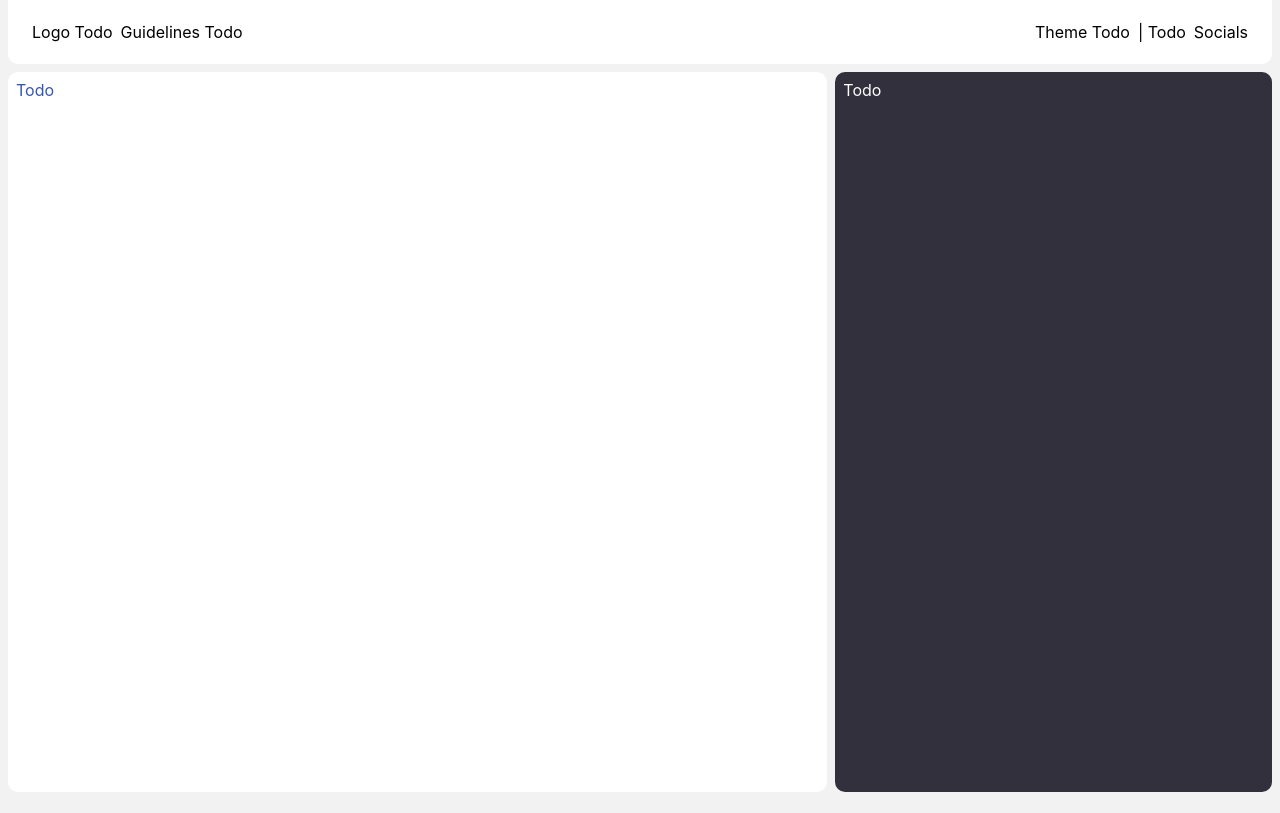
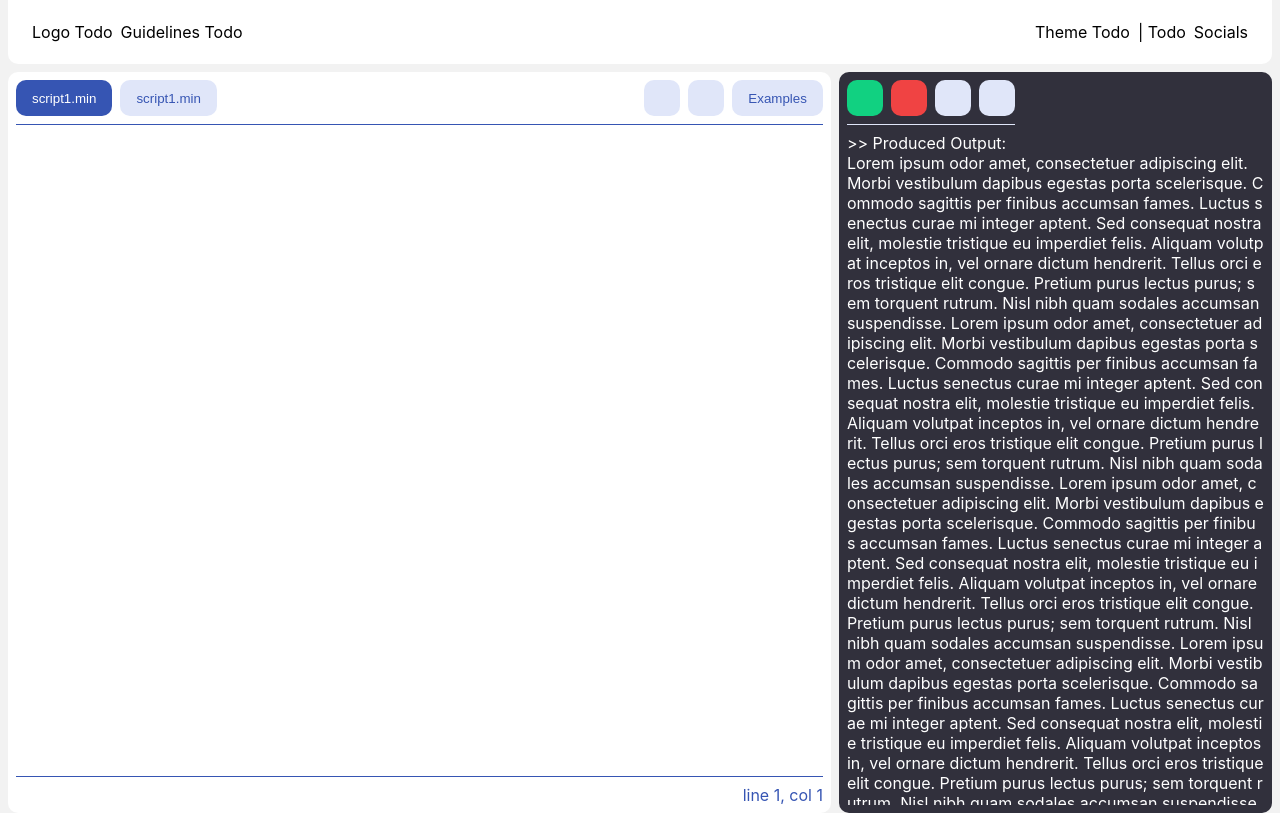
Before and after one commit to KalenskyyAlex/omni-com, a React (Create React App) app: page /sandbox in a window 1280 px wide. Built offline with nearby package versions, Linux system fonts and the light colour scheme.

Commit message:
code editor basic elements added

```diff
--- a/src/Sandbox.tsx
+++ /dev/null
@@ -1,29 +0,0 @@
-import './index.css';
-
-function Sandbox() {
-    return (
-        <div className="vertical-group">
-            <nav>
-                <div className="horizontal-group">
-                    <div>Logo Todo</div>
-                    <div>Guidelines Todo</div>
-                </div>
-                <div className="horizontal-group">
-                    <div>Theme Todo</div>
-                    <div>| Todo</div>
-                    <div>Socials</div>
-                </div>
-            </nav>
-            <div className="editor-container">
-                <div className="code-space">
-                    Todo
-                </div>
-                <div className="terminal">
-                    Todo
-                </div>
-            </div>
-        </div>
-    );
-}
-
-export default Sandbox;
--- /dev/null
+++ b/src/Sandbox/Sandbox.css
@@ -0,0 +1,85 @@
+.editor-container {
+    flex-grow: 1;
+    display: flex;
+    margin: 8px;
+    justify-content: space-between;
+    gap: 8px;
+}
+
+.code-space {
+    display: flex;
+    flex-direction: column;
+    justify-content: space-between;
+    padding: 8px;
+    border-radius: 10px;
+    flex-grow: 2;
+    background-color: var(--code-background);
+    color: var(--code-text-secondary);
+}
+
+.terminal {
+    display: flex;
+    padding: 8px;
+    border-radius: 10px;
+    min-width: 33%;
+    max-width: 33%;
+    min-height: 33%;
+    background-color: var(--terminal-background);
+    color: var(--code-text-primary);
+}
+
+.red {
+    background-color: var(--terminal-red);
+}
+
+.green {
+    background-color: var(--terminal-green);
+}
+
+.neutral {
+    background-color: var(--terminal-neutral);
+}
+
+.accent {
+    background-color: var(--code-tab-primary);
+}
+
+.terminal-border {
+    border-color: var(--terminal-neutral);
+}
+
+.code-border {
+    border-color: var(--code-outline);
+}
+
+.terminal-outlet-wrapper {
+    margin-top: 8px;
+    flex-grow: 1;
+    max-height: 84vh;
+    width: 100%;
+}
+
+#terminal-outlet {
+    width: 100%;
+    height: 100%;
+    word-break: break-all;
+    word-wrap: break-word;
+    overflow-wrap: break-word;
+    overflow-y: auto;
+    /*padding-right: 80px;*/
+}
+
+@media (max-width: 800px) {
+    .editor-container {
+        flex-direction: column;
+    }
+
+    .terminal-outlet-wrapper {
+        height: 0;
+    }
+
+    .terminal{
+        position: relative;
+        min-width: 98% !important;
+    }
+}
--- /dev/null
+++ b/src/Sandbox/Sandbox.tsx
@@ -0,0 +1,60 @@
+import '../index.css';
+import './Sandbox.css';
+
+function Sandbox() {
+    return (
+        <div className="vertical-group">
+            <nav>
+                <div className="horizontal-group">
+                    <div>Logo Todo</div>
+                    <div>Guidelines Todo</div>
+                </div>
+                <div className="horizontal-group">
+                    <div>Theme Todo</div>
+                    <div>| Todo</div>
+                    <div>Socials</div>
+                </div>
+            </nav>
+            <div className="editor-container">
+                <div className="code-space">
+                    <div className="horizontal-group underline-group code-border">
+                        <div className="horizontal-group">
+                            <button id="examples" className="text-button code-primary-text accent">script1.min</button>
+                            <button id="examples" className="text-button code-secondary-text neutral">script1.min</button>
+                        </div>
+                        <div className="horizontal-group">
+                            <button id="upload" className="icon-button neutral"></button>
+                            <button id="download" className="icon-button neutral"></button>
+                            <button id="examples" className="text-button code-secondary-text neutral">Examples</button>
+                        </div>
+                    </div>
+                    <div className="horizontal-group overline-group code-border" style={{
+                        justifyContent: "flex-end"
+                    }}>
+                        <text className="code-secondary-text">line 1, col 1</text>
+                    </div>
+                </div>
+                <div className="terminal vertical-group dont-stretch">
+                    <div className="horizontal-group underline-group terminal-border">
+                        <button id="run" className="icon-button green"></button>
+                        <button id="stop" className="icon-button red"></button>
+                        <button id="stree" className="icon-button neutral"></button>
+                        <button id="tokens" className="icon-button neutral"></button>
+                    </div>
+                    <div className="terminal-outlet-wrapper">
+                        <div id="terminal-outlet">
+                            &gt;&gt; Produced Output: <br/>
+                            Lorem ipsum odor amet, consectetuer adipiscing elit. Morbi vestibulum dapibus egestas porta scelerisque. Commodo sagittis per finibus accumsan fames. Luctus senectus curae mi integer aptent. Sed consequat nostra elit, molestie tristique eu imperdiet felis. Aliquam volutpat inceptos in, vel ornare dictum hendrerit. Tellus orci eros tristique elit congue. Pretium purus lectus purus; sem torquent rutrum. Nisl nibh quam sodales accumsan suspendisse.
+                            Lorem ipsum odor amet, consectetuer adipiscing elit. Morbi vestibulum dapibus egestas porta scelerisque. Commodo sagittis per finibus accumsan fames. Luctus senectus curae mi integer aptent. Sed consequat nostra elit, molestie tristique eu imperdiet felis. Aliquam volutpat inceptos in, vel ornare dictum hendrerit. Tellus orci eros tristique elit congue. Pretium purus lectus purus; sem torquent rutrum. Nisl nibh quam sodales accumsan suspendisse.
+                            Lorem ipsum odor amet, consectetuer adipiscing elit. Morbi vestibulum dapibus egestas porta scelerisque. Commodo sagittis per finibus accumsan fames. Luctus senectus curae mi integer aptent. Sed consequat nostra elit, molestie tristique eu imperdiet felis. Aliquam volutpat inceptos in, vel ornare dictum hendrerit. Tellus orci eros tristique elit congue. Pretium purus lectus purus; sem torquent rutrum. Nisl nibh quam sodales accumsan suspendisse.
+                            Lorem ipsum odor amet, consectetuer adipiscing elit. Morbi vestibulum dapibus egestas porta scelerisque. Commodo sagittis per finibus accumsan fames. Luctus senectus curae mi integer aptent. Sed consequat nostra elit, molestie tristique eu imperdiet felis. Aliquam volutpat inceptos in, vel ornare dictum hendrerit. Tellus orci eros tristique elit congue. Pretium purus lectus purus; sem torquent rutrum. Nisl nibh quam sodales accumsan suspendisse.
+                            Lorem ipsum odor amet, consectetuer adipiscing elit. Morbi vestibulum dapibus egestas porta scelerisque. Commodo sagittis per finibus accumsan fames. Luctus senectus curae mi integer aptent. Sed consequat nostra elit, molestie tristique eu imperdiet felis. Aliquam volutpat inceptos in, vel ornare dictum hendrerit. Tellus orci eros tristique elit congue. Pretium purus lectus purus; sem torquent rutrum. Nisl nibh quam sodales accumsan suspendisse.
+                        </div>
+                    </div>
+                </div>
+            </div>
+        </div>
+    );
+}
+
+export default Sandbox;
--- a/src/index.css
+++ b/src/index.css
@@ -1,10 +1,10 @@
-html{
+html {
     --terminal-green: #11D181;
     --terminal-red: #F04343;
     --terminal-neutral: #E0E6F9;
     --terminal-accent: #3655B3;
     --terminal-background: #31303C;
-  --terminal-text-normal: #E0E6F9;
+    --terminal-text-primary: #E0E6F9;
 
     --code-keyword: #3655B3;
     --code-library: #3655B3;
@@ -16,17 +16,24 @@ html{
     height: 100%;
 }
 
-#root{
+#root {
     height: 100%;
 }
 
-#root > *{
+#root > * {
     height: 100%;
 }
 
 code {
     font-family: source-code-pro, Menlo, Monaco, Consolas, 'Courier New',
     monospace;
+}
+
+button {
+    cursor: pointer;
+    outline: none;
+    border: none;
+    border-radius: 10px;
 }
 
 [theme="dark"] {
@@ -56,6 +63,7 @@ code {
     --code-tab-secondary: #D3DEFF;
     --text-primary: #3655B3;
     --background: #F2F2F2;
+
     --logo-primary: #3655B3;
     --logo-secondary: #D3DEFF;
     --logo-tertiary: #FFFFFF;
@@ -90,7 +98,7 @@ nav > div {
     display: inline-block;
 }
 
-.horizontal-group{
+.horizontal-group {
     display: flex;
     justify-content: space-between;
     gap: 8px;
@@ -102,32 +110,42 @@ nav > div {
     justify-content: space-between;
 }
 
-.editor-container{
-  flex-grow: 1;
-  display: flex;
-  margin: 8px;
-  justify-content: space-between;
-  gap: 8px;
+.dont-stretch {
+    align-items: flex-start;
 }
 
-@media (max-width: 800px){
-  .editor-container {
-    flex-direction: column;
-  }
+.icon-button {
+    width: 36px;
+    height: 36px;
 }
 
-.code-space{
-  padding: 8px;
-  border-radius: 10px;
-  flex-grow: 2;
-  background-color: var(--code-background);
+.underline-group {
+    padding-bottom: 8px;
+    border-bottom: 1px solid;
+}
+
+.overline-group {
+    padding-top: 8px;
+    border-top: 1px solid;
+}
+
+.text-button {
+    padding: 0 16px 0 16px;
+    text-align: center;
+}
+
+.primary-text {
+    color: var(--text-primary);
+}
+
+.code-secondary-text {
     color: var(--code-text-secondary);
 }
 
-.terminal{
-  padding: 8px;
-  border-radius: 10px;
-  flex-grow: 1;
-  background-color: var(--terminal-background);
+.code-primary-text {
     color: var(--code-text-primary);
 }
+
+.terminal-primary-text {
+    color: var(--terminal-text-primary);
+}
--- a/src/index.tsx
+++ b/src/index.tsx
@@ -3,7 +3,7 @@ import ReactDOM from 'react-dom/client';
 import './index.css';
 import { createBrowserRouter, RouterProvider, Navigate} from "react-router-dom";
 
-import Sandbox from './Sandbox';
+import Sandbox from './Sandbox/Sandbox';
 import Todo from "./Todo";
 
 const router = createBrowserRouter([
```
Lines whose indentation alone changed are shown as unchanged.
